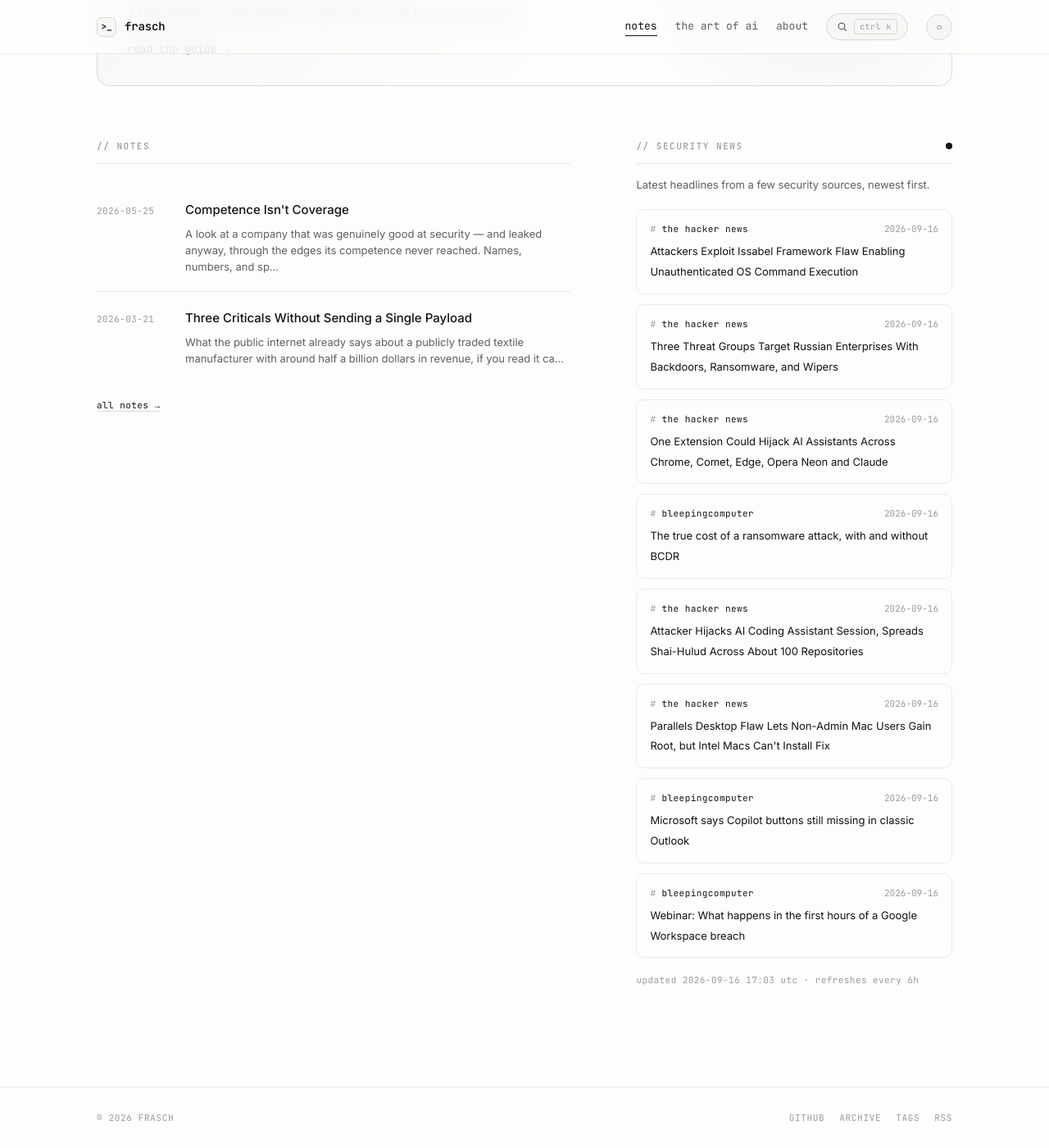
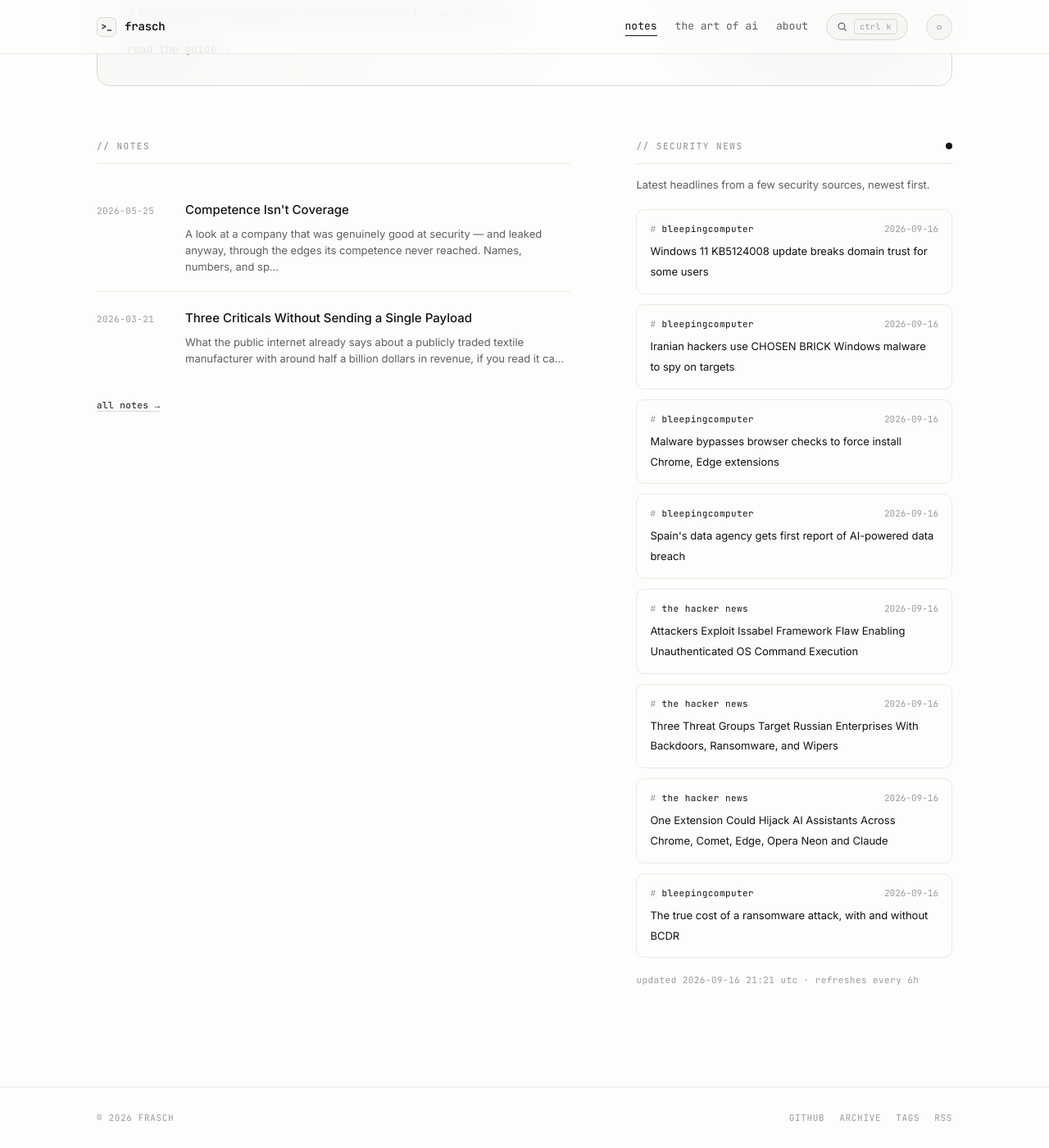
Before and after one commit to whoisfrasch/frasch, a Jekyll site: the page built from index.html, in a window 1280 px wide and 1400 px high, scrolled down 615 px. Shown: the whole window at 82% size. Built offline with Jekyll 4.4.1, drawn with Linux system fonts in a browser that asks for light colours.

Commit message:
Refresh security news feed

```diff
--- a/_data/news.json
+++ b/_data/news.json
@@ -1,6 +1,30 @@
 {
-  "updated": "2026-09-16T17:03:19Z",
+  "updated": "2026-09-16T21:21:38Z",
   "items": [
+    {
+      "source": "bleepingcomputer",
+      "title": "Windows 11 KB5124008 update breaks domain trust for some users",
+      "link": "https://www.bleepingcomputer.com/news/microsoft/windows-11-kb5124008-update-breaks-domain-trust-for-some-users/",
+      "date": "2026-09-16T20:39:29Z"
+    },
+    {
+      "source": "bleepingcomputer",
+      "title": "Iranian hackers use CHOSEN BRICK Windows malware to spy on targets",
+      "link": "https://www.bleepingcomputer.com/news/security/iranian-hackers-use-chosen-brick-windows-malware-to-spy-on-targets/",
+      "date": "2026-09-16T20:24:55Z"
+    },
+    {
+      "source": "bleepingcomputer",
+      "title": "Malware bypasses browser checks to force install Chrome, Edge extensions",
+      "link": "https://www.bleepingcomputer.com/news/security/malware-bypasses-browser-checks-to-force-install-chrome-edge-extensions/",
+      "date": "2026-09-16T18:50:53Z"
+    },
+    {
+      "source": "bleepingcomputer",
+      "title": "Spain's data agency gets first report of AI-powered data breach",
+      "link": "https://www.bleepingcomputer.com/news/security/spains-data-agency-gets-first-report-of-ai-powered-data-breach/",
+      "date": "2026-09-16T17:26:41Z"
+    },
     {
       "source": "the hacker news",
       "title": "Attackers Exploit Issabel Framework Flaw Enabling Unauthenticated OS Command Execution",
@@ -24,30 +48,6 @@
       "title": "The true cost of a ransomware attack, with and without BCDR",
       "link": "https://www.bleepingcomputer.com/news/security/the-true-cost-of-a-ransomware-attack-with-and-without-bcdr/",
       "date": "2026-09-16T14:00:10Z"
-    },
-    {
-      "source": "the hacker news",
-      "title": "Attacker Hijacks AI Coding Assistant Session, Spreads Shai-Hulud Across About 100 Repositories",
-      "link": "https://thehackernews.com/2026/09/attacker-hijacks-ai-coding-assistant.html",
-      "date": "2026-09-16T13:37:07Z"
-    },
-    {
-      "source": "the hacker news",
-      "title": "Parallels Desktop Flaw Lets Non-Admin Mac Users Gain Root, but Intel Macs Can't Install Fix",
-      "link": "https://thehackernews.com/2026/09/parallels-desktop-flaw-lets-non-admin.html",
-      "date": "2026-09-16T13:14:05Z"
-    },
-    {
-      "source": "bleepingcomputer",
-      "title": "Microsoft says Copilot buttons still missing in classic Outlook",
-      "link": "https://www.bleepingcomputer.com/news/microsoft/microsoft-shares-workaround-for-missing-outlook-copilot-buttons/",
-      "date": "2026-09-16T12:16:32Z"
-    },
-    {
-      "source": "bleepingcomputer",
-      "title": "Webinar: What happens in the first hours of a Google Workspace breach",
-      "link": "https://www.bleepingcomputer.com/news/security/webinar-what-happens-in-the-first-hours-of-a-google-workspace-breach/",
-      "date": "2026-09-16T12:11:19Z"
     }
   ]
 }
```
